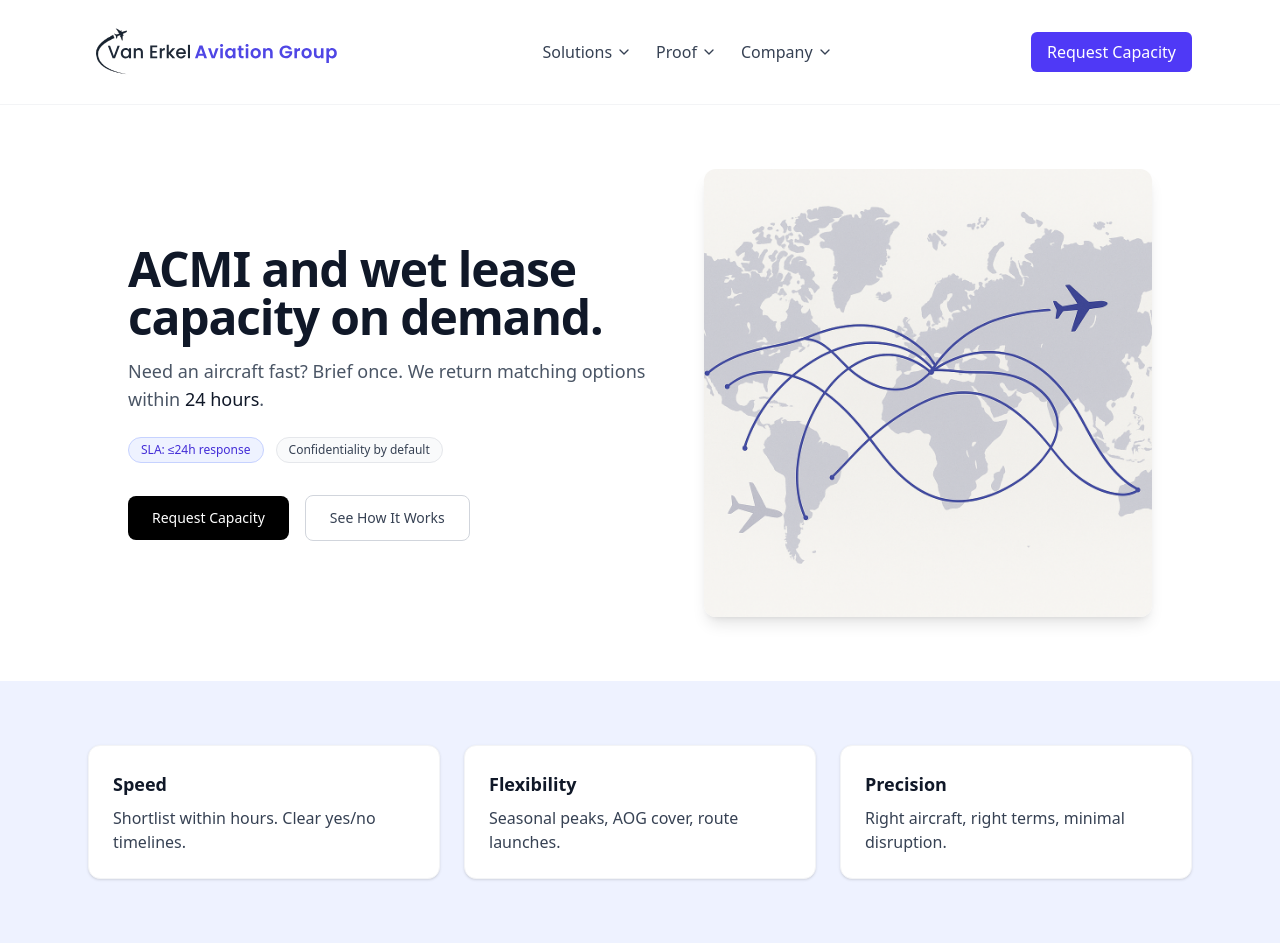
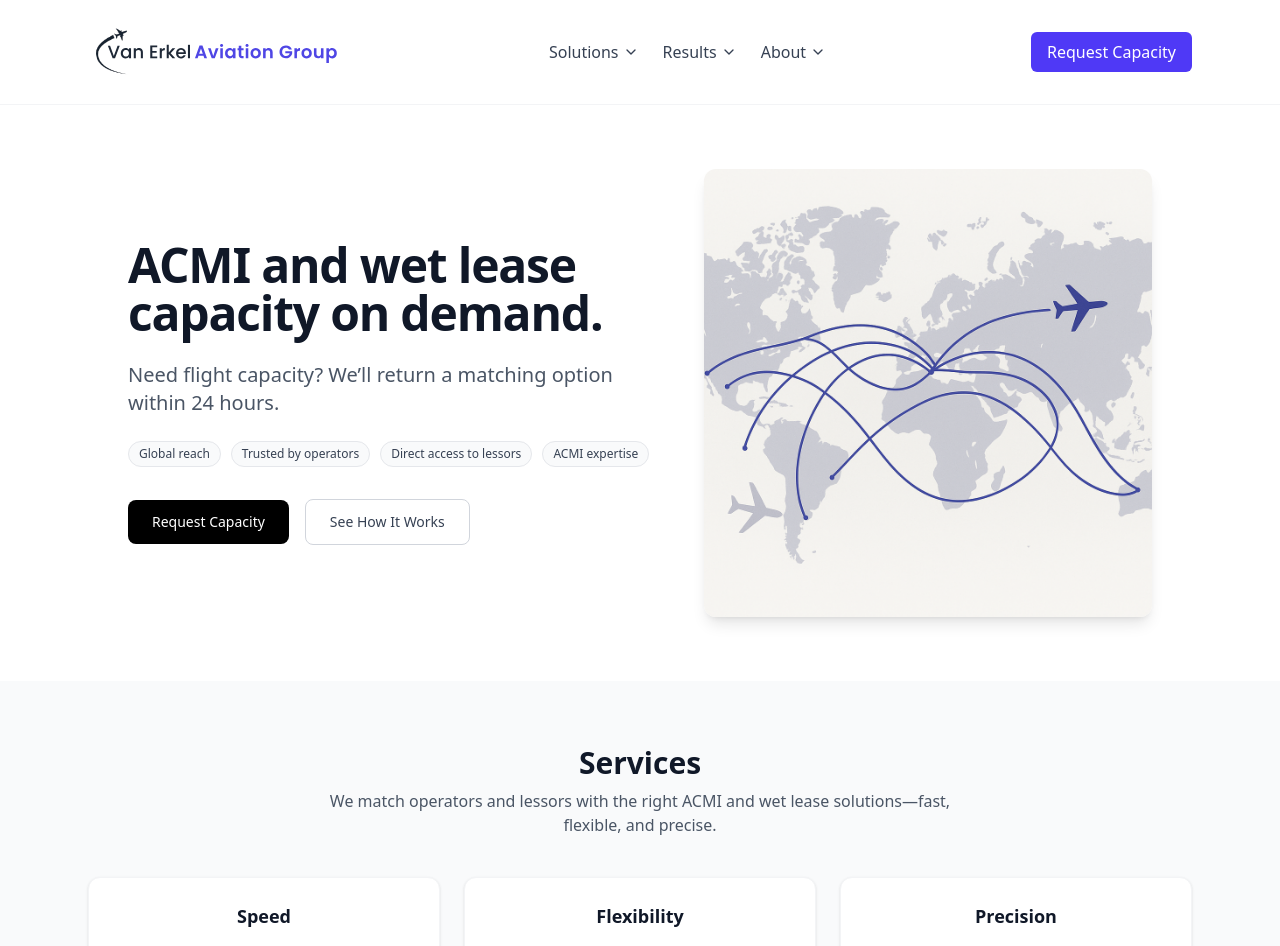
Before and after one commit to jve89/ACMI-Agency, a React (Vite) app in the folder client/: page / in a window 1280 px wide. Shown: the top 946 px of the page. Built offline with nearby package versions, Linux system fonts and the light colour scheme.

Commit message:
Add Metrics section and wire up navigation link in Header

```diff
--- a/client/src/components/Header.tsx
+++ b/client/src/components/Header.tsx
@@ -2,7 +2,7 @@
 import { useEffect, useRef, useState } from "react";
 import { Link, useLocation } from "react-router-dom";
 
-type MenuKey = "solutions" | "proof" | "company" | null;
+type MenuKey = "solutions" | "results" | "about" | null;
 
 export default function Header() {
   const [mobileOpen, setMobileOpen] = useState(false);
@@ -44,8 +44,20 @@ export default function Header() {
     setOpenMenu(key);
   }
 
-  const Anchor = ({ href, children, className = "" }: { href: string; children: string; className?: string }) => (
-    <a href={href} className={`hover:text-gray-900 transition-colors ${className}`} onClick={() => setOpenMenu(null)}>
+  const Anchor = ({
+    href,
+    children,
+    className = "",
+  }: {
+    href: string;
+    children: string;
+    className?: string;
+  }) => (
+    <a
+      href={href}
+      className={`block px-3 py-2 rounded hover:bg-gray-50 transition-colors ${className}`}
+      onClick={() => setOpenMenu(null)}
+    >
       {children}
     </a>
   );
@@ -76,12 +88,24 @@ export default function Header() {
               className="inline-flex items-center gap-1 hover:text-gray-900"
               aria-haspopup="true"
               aria-expanded={openMenu === "solutions"}
-              onClick={() => setOpenMenu(openMenu === "solutions" ? null : "solutions")}
+              onClick={() =>
+                setOpenMenu(openMenu === "solutions" ? null : "solutions")
+              }
               onFocus={() => open("solutions")}
             >
               Solutions
-              <svg className="w-4 h-4" viewBox="0 0 24 24" fill="none" stroke="currentColor">
-                <path strokeWidth="2" strokeLinecap="round" strokeLinejoin="round" d="M6 9l6 6 6-6" />
+              <svg
+                className="w-4 h-4"
+                viewBox="0 0 24 24"
+                fill="none"
+                stroke="currentColor"
+              >
+                <path
+                  strokeWidth="2"
+                  strokeLinecap="round"
+                  strokeLinejoin="round"
+                  d="M6 9l6 6 6-6"
+                />
               </svg>
             </button>
             {openMenu === "solutions" && (
@@ -90,17 +114,17 @@ export default function Header() {
                 onMouseEnter={clearHide}
                 onMouseLeave={scheduleHide}
               >
-                <Anchor href="/#services" className="block px-3 py-2 rounded hover:bg-gray-50">Services</Anchor>
-                <Anchor href="/#services" className="block px-3 py-2 rounded hover:bg-gray-50">How it works</Anchor>
-                <Anchor href="/#sectors" className="block px-3 py-2 rounded hover:bg-gray-50">Who we serve</Anchor>
+                <Anchor href="/#services">Services</Anchor>
+                <Anchor href="/#how-it-works">How It Works</Anchor>
+                <Anchor href="/#sectors">Who We Serve</Anchor>
               </div>
             )}
           </div>
 
-          {/* Proof */}
+          {/* Results */}
           <div
             className="relative"
-            onMouseEnter={() => open("proof")}
+            onMouseEnter={() => open("results")}
             onMouseLeave={scheduleHide}
             data-desktop-menu
           >
@@ -108,33 +132,43 @@ export default function Header() {
               type="button"
               className="inline-flex items-center gap-1 hover:text-gray-900"
               aria-haspopup="true"
-              aria-expanded={openMenu === "proof"}
-              onClick={() => setOpenMenu(openMenu === "proof" ? null : "proof")}
-              onFocus={() => open("proof")}
+              aria-expanded={openMenu === "results"}
+              onClick={() =>
+                setOpenMenu(openMenu === "results" ? null : "results")
+              }
+              onFocus={() => open("results")}
             >
-              Proof
-              <svg className="w-4 h-4" viewBox="0 0 24 24" fill="none" stroke="currentColor">
-                <path strokeWidth="2" strokeLinecap="round" strokeLinejoin="round" d="M6 9l6 6 6-6" />
+              Results
+              <svg
+                className="w-4 h-4"
+                viewBox="0 0 24 24"
+                fill="none"
+                stroke="currentColor"
+              >
+                <path
+                  strokeWidth="2"
+                  strokeLinecap="round"
+                  strokeLinejoin="round"
+                  d="M6 9l6 6 6-6"
+                />
               </svg>
             </button>
-            {openMenu === "proof" && (
+            {openMenu === "results" && (
               <div
                 className="absolute left-0 mt-2 w-56 rounded-xl border border-gray-100 bg-white shadow-lg p-2"
                 onMouseEnter={clearHide}
                 onMouseLeave={scheduleHide}
               >
-                <Anchor href="/#cases" className="block px-3 py-2 rounded hover:bg-gray-50">Case studies</Anchor>
-                <Link to="/success" className="block px-3 py-2 rounded hover:bg-gray-50" onClick={() => setOpenMenu(null)}>
-                  Success
-                </Link>
+                <Anchor href="/#cases">Case Studies</Anchor>
+                <Anchor href="/#metrics">Metrics</Anchor>
               </div>
             )}
           </div>
 
-          {/* Company */}
+          {/* About */}
           <div
             className="relative"
-            onMouseEnter={() => open("company")}
+            onMouseEnter={() => open("about")}
             onMouseLeave={scheduleHide}
             data-desktop-menu
           >
@@ -142,26 +176,68 @@ export default function Header() {
               type="button"
               className="inline-flex items-center gap-1 hover:text-gray-900"
               aria-haspopup="true"
-              aria-expanded={openMenu === "company"}
-              onClick={() => setOpenMenu(openMenu === "company" ? null : "company")}
-              onFocus={() => open("company")}
+              aria-expanded={openMenu === "about"}
+              onClick={() =>
+                setOpenMenu(openMenu === "about" ? null : "about")
+              }
+              onFocus={() => open("about")}
             >
-              Company
-              <svg className="w-4 h-4" viewBox="0 0 24 24" fill="none" stroke="currentColor">
-                <path strokeWidth="2" strokeLinecap="round" strokeLinejoin="round" d="M6 9l6 6 6-6" />
+              About
+              <svg
+                className="w-4 h-4"
+                viewBox="0 0 24 24"
+                fill="none"
+                stroke="currentColor"
+              >
+                <path
+                  strokeWidth="2"
+                  strokeLinecap="round"
+                  strokeLinejoin="round"
+                  d="M6 9l6 6 6-6"
+                />
               </svg>
             </button>
-            {openMenu === "company" && (
+            {openMenu === "about" && (
               <div
                 className="absolute left-0 mt-2 w-56 rounded-xl border border-gray-100 bg-white shadow-lg p-2"
                 onMouseEnter={clearHide}
                 onMouseLeave={scheduleHide}
               >
-                <Link to="/why" className="block px-3 py-2 rounded hover:bg-gray-50" onClick={() => setOpenMenu(null)}>Why Us</Link>
-                <Link to="/faq" className="block px-3 py-2 rounded hover:bg-gray-50" onClick={() => setOpenMenu(null)}>FAQ</Link>
-                <Link to="/privacy" className="block px-3 py-2 rounded hover:bg-gray-50" onClick={() => setOpenMenu(null)}>Privacy</Link>
-                <Link to="/terms" className="block px-3 py-2 rounded hover:bg-gray-50" onClick={() => setOpenMenu(null)}>Terms</Link>
-                <Link to="/contact" className="block px-3 py-2 rounded hover:bg-gray-50" onClick={() => setOpenMenu(null)}>Contact</Link>
+                <Link
+                  to="/why"
+                  className="block px-3 py-2 rounded hover:bg-gray-50"
+                  onClick={() => setOpenMenu(null)}
+                >
+                  Why Us
+                </Link>
+                <Link
+                  to="/faq"
+                  className="block px-3 py-2 rounded hover:bg-gray-50"
+                  onClick={() => setOpenMenu(null)}
+                >
+                  FAQ
+                </Link>
+                <Link
+                  to="/privacy"
+                  className="block px-3 py-2 rounded hover:bg-gray-50"
+                  onClick={() => setOpenMenu(null)}
+                >
+                  Privacy
+                </Link>
+                <Link
+                  to="/terms"
+                  className="block px-3 py-2 rounded hover:bg-gray-50"
+                  onClick={() => setOpenMenu(null)}
+                >
+                  Terms
+                </Link>
+                <Link
+                  to="/contact"
+                  className="block px-3 py-2 rounded hover:bg-gray-50"
+                  onClick={() => setOpenMenu(null)}
+                >
+                  Contact
+                </Link>
               </div>
             )}
           </div>
@@ -186,7 +262,13 @@ export default function Header() {
           onClick={() => setMobileOpen((v) => !v)}
           className="xl:hidden p-2 rounded-md border border-gray-200 text-gray-700 hover:bg-gray-50"
         >
-          <svg className="w-6 h-6" viewBox="0 0 24 24" fill="none" stroke="currentColor" strokeWidth="2">
+          <svg
+            className="w-6 h-6"
+            viewBox="0 0 24 24"
+            fill="none"
+            stroke="currentColor"
+            strokeWidth="2"
+          >
             {mobileOpen ? (
               <path strokeLinecap="round" strokeLinejoin="round" d="M6 18L18 6M6 6l12 12" />
             ) : (
@@ -200,46 +282,104 @@ export default function Header() {
       <div
         id="mobile-nav"
         ref={panelRef}
-        className={`xl:hidden border-t border-gray-100 overflow-hidden transition-[max-height] duration-300 ${mobileOpen ? "max-h-[28rem]" : "max-h-0"}`}
+        className={`xl:hidden border-t border-gray-100 overflow-hidden transition-[max-height] duration-300 ${
+          mobileOpen ? "max-h-[32rem]" : "max-h-0"
+        }`}
       >
         <div className="px-6 py-4 bg-white text-gray-800">
           {/* Solutions */}
           <details className="group">
             <summary className="flex items-center justify-between py-2 cursor-pointer select-none">
               <span className="font-medium">Solutions</span>
-              <svg className="w-4 h-4 transition-transform group-open:rotate-180" viewBox="0 0 24 24" fill="none" stroke="currentColor"><path strokeWidth="2" strokeLinecap="round" strokeLinejoin="round" d="M6 9l6 6 6-6"/></svg>
+              <svg
+                className="w-4 h-4 transition-transform group-open:rotate-180"
+                viewBox="0 0 24 24"
+                fill="none"
+                stroke="currentColor"
+              >
+                <path
+                  strokeWidth="2"
+                  strokeLinecap="round"
+                  strokeLinejoin="round"
+                  d="M6 9l6 6 6-6"
+                />
+              </svg>
             </summary>
             <nav className="pl-2 pb-2 flex flex-col gap-2">
-              <a href="/#services" onClick={() => setMobileOpen(false)} className="py-1 hover:text-gray-900">Services</a>
-              <a href="/#services" onClick={() => setMobileOpen(false)} className="py-1 hover:text-gray-900">How it works</a>
-              <a href="/#sectors" onClick={() => setMobileOpen(false)} className="py-1 hover:text-gray-900">Who we serve</a>
+              <a href="/#services" onClick={() => setMobileOpen(false)} className="py-1 hover:text-gray-900">
+                Services
+              </a>
+              <a href="/#how-it-works" onClick={() => setMobileOpen(false)} className="py-1 hover:text-gray-900">
+                How It Works
+              </a>
+              <a href="/#sectors" onClick={() => setMobileOpen(false)} className="py-1 hover:text-gray-900">
+                Who We Serve
+              </a>
             </nav>
           </details>
 
-          {/* Proof */}
+          {/* Results */}
           <details className="group">
             <summary className="flex items-center justify-between py-2 cursor-pointer select-none">
-              <span className="font-medium">Proof</span>
-              <svg className="w-4 h-4 transition-transform group-open:rotate-180" viewBox="0 0 24 24" fill="none" stroke="currentColor"><path strokeWidth="2" strokeLinecap="round" strokeLinejoin="round" d="M6 9l6 6 6-6"/></svg>
+              <span className="font-medium">Results</span>
+              <svg
+                className="w-4 h-4 transition-transform group-open:rotate-180"
+                viewBox="0 0 24 24"
+                fill="none"
+                stroke="currentColor"
+              >
+                <path
+                  strokeWidth="2"
+                  strokeLinecap="round"
+                  strokeLinejoin="round"
+                  d="M6 9l6 6 6-6"
+                />
+              </svg>
             </summary>
             <nav className="pl-2 pb-2 flex flex-col gap-2">
-              <a href="/#cases" onClick={() => setMobileOpen(false)} className="py-1 hover:text-gray-900">Case studies</a>
-              <Link to="/success" onClick={() => setMobileOpen(false)} className="py-1 hover:text-gray-900">Success</Link>
+              <a href="/#cases" onClick={() => setMobileOpen(false)} className="py-1 hover:text-gray-900">
+                Case Studies
+              </a>
+              <a href="/#metrics" onClick={() => setMobileOpen(false)} className="py-1 hover:text-gray-900">
+                Metrics
+              </a>
             </nav>
           </details>
 
-          {/* Company */}
+          {/* About */}
           <details className="group">
             <summary className="flex items-center justify-between py-2 cursor-pointer select-none">
-              <span className="font-medium">Company</span>
-              <svg className="w-4 h-4 transition-transform group-open:rotate-180" viewBox="0 0 24 24" fill="none" stroke="currentColor"><path strokeWidth="2" strokeLinecap="round" strokeLinejoin="round" d="M6 9l6 6 6-6"/></svg>
+              <span className="font-medium">About</span>
+              <svg
+                className="w-4 h-4 transition-transform group-open:rotate-180"
+                viewBox="0 0 24 24"
+                fill="none"
+                stroke="currentColor"
+              >
+                <path
+                  strokeWidth="2"
+                  strokeLinecap="round"
+                  strokeLinejoin="round"
+                  d="M6 9l6 6 6-6"
+                />
+              </svg>
             </summary>
             <nav className="pl-2 pb-2 flex flex-col gap-2">
-              <Link to="/why" onClick={() => setMobileOpen(false)} className="py-1 hover:text-gray-900">Why Us</Link>
-              <Link to="/faq" onClick={() => setMobileOpen(false)} className="py-1 hover:text-gray-900">FAQ</Link>
-              <Link to="/privacy" onClick={() => setMobileOpen(false)} className="py-1 hover:text-gray-900">Privacy</Link>
-              <Link to="/terms" onClick={() => setMobileOpen(false)} className="py-1 hover:text-gray-900">Terms</Link>
-              <Link to="/contact" onClick={() => setMobileOpen(false)} className="py-1 hover:text-gray-900">Contact</Link>
+              <Link to="/why" onClick={() => setMobileOpen(false)} className="py-1 hover:text-gray-900">
+                Why Us
+              </Link>
+              <Link to="/faq" onClick={() => setMobileOpen(false)} className="py-1 hover:text-gray-900">
+                FAQ
+              </Link>
+              <Link to="/privacy" onClick={() => setMobileOpen(false)} className="py-1 hover:text-gray-900">
+                Privacy
+              </Link>
+              <Link to="/terms" onClick={() => setMobileOpen(false)} className="py-1 hover:text-gray-900">
+                Terms
+              </Link>
+              <Link to="/contact" onClick={() => setMobileOpen(false)} className="py-1 hover:text-gray-900">
+                Contact
+              </Link>
             </nav>
           </details>
 
--- a/client/src/components/pages/HomePage.tsx
+++ b/client/src/components/pages/HomePage.tsx
@@ -1,10 +1,11 @@
 // client/src/components/pages/HomePage.tsx
 
 import Hero from "../sections/Hero";
-import ValueProps from "../sections/ValueProps";
+import Services from "../sections/Services";
 import HowItWorks from "../sections/HowItWorks";
 import Sectors from "../sections/Sectors";
 import CaseStudies from "../sections/CaseStudies";
+import Metrics from "../sections/Metrics";
 import Creds from "../sections/Creds";
 import Contact from "../sections/Contact";
 
@@ -15,8 +16,8 @@ export default function HomePage() {
         <Hero />
       </section>
 
-      <section id="value">
-        <ValueProps />
+      <section id="services">
+        <Services />
       </section>
 
       <section id="how-it-works">
@@ -31,6 +32,10 @@ export default function HomePage() {
         <CaseStudies />
       </section>
 
+      <section id="metrics">
+        <Metrics />
+      </section>
+
       <section id="creds">
         <Creds />
       </section>
--- a/client/src/components/sections/Hero.tsx
+++ b/client/src/components/sections/Hero.tsx
@@ -9,18 +9,25 @@ export default function Hero() {
           <h1 className="text-4xl md:text-5xl font-bold tracking-tight text-gray-900">
             ACMI and wet lease capacity on demand.
           </h1>
-          <p className="mt-4 text-lg text-gray-600">
-            Need an aircraft fast? Brief once. We return matching options within{" "}
-            <span className="font-medium text-gray-900">24 hours</span>.
+
+          {/* Subline */}
+          <p className="mt-6 text-xl text-gray-600">
+            Need flight capacity? <span className="font-medium">We’ll return a matching option within 24 hours.</span>
           </p>
 
           {/* Badges */}
-          <div className="mt-6 flex flex-wrap items-center justify-center gap-3 md:justify-start">
-            <span className="inline-flex items-center gap-2 rounded-full border border-indigo-200 bg-indigo-50 px-3 py-1 text-xs font-medium text-indigo-700">
-              SLA: ≤24h response
+          <div className="mt-6 flex flex-wrap items-center justify-center gap-2.5 sm:justify-start">
+            <span className="inline-flex items-center rounded-full border border-gray-200 bg-gray-50 px-2.5 py-1 text-xs font-normal text-gray-700">
+              Global reach
             </span>
-            <span className="inline-flex items-center gap-2 rounded-full border border-gray-200 bg-gray-50 px-3 py-1 text-xs font-medium text-gray-700">
-              Confidentiality by default
+            <span className="inline-flex items-center rounded-full border border-gray-200 bg-gray-50 px-2.5 py-1 text-xs font-normal text-gray-700">
+              Trusted by operators
+            </span>
+            <span className="inline-flex items-center rounded-full border border-gray-200 bg-gray-50 px-2.5 py-1 text-xs font-normal text-gray-700">
+              Direct access to lessors
+            </span>
+            <span className="inline-flex items-center rounded-full border border-gray-200 bg-gray-50 px-2.5 py-1 text-xs font-normal text-gray-700">
+              ACMI expertise
             </span>
           </div>
 
--- /dev/null
+++ b/client/src/components/sections/Metrics.tsx
@@ -0,0 +1,30 @@
+// client/src/components/sections/Metrics.tsx
+export default function Metrics() {
+  const kpis = [
+    { label: "Avg. response", value: "≤ 24h", note: "first matching option" },
+    { label: "Time to shortlist", value: "2h", note: "typical initial options" },
+    { label: "Network size", value: "100+ ", note: "operators & lessors" },
+    { label: "On-time launches", value: "98%", note: "past 12 months" },
+  ];
+
+  return (
+    <section id="metrics" aria-labelledby="metrics-heading" className="py-16 bg-gray-50">
+      <div className="max-w-6xl mx-auto px-6">
+        <div className="flex flex-col items-center text-center">
+          <h2 id="metrics-heading" className="text-3xl font-bold text-gray-900">Metrics</h2>
+          <p className="mt-2 max-w-2xl text-gray-600">Operational proof at a glance.</p>
+        </div>
+
+        <div className="mt-10 grid gap-6 sm:grid-cols-2 md:grid-cols-4">
+          {kpis.map(({ label, value, note }) => (
+            <div key={label} className="rounded-xl border border-gray-100 bg-white p-6 text-center shadow-sm">
+              <div className="text-3xl font-bold text-gray-900">{value}</div>
+              <div className="mt-1 text-sm font-medium text-gray-700">{label}</div>
+              <div className="mt-1 text-xs text-gray-500">{note}</div>
+            </div>
+          ))}
+        </div>
+      </div>
+    </section>
+  );
+}
--- /dev/null
+++ b/client/src/components/sections/Services.tsx
@@ -0,0 +1,48 @@
+// client/src/components/sections/Services.tsx
+
+export default function Services() {
+  const services = [
+    {
+      title: "Speed",
+      text: "Shortlist within hours. Clear yes/no timelines.",
+    },
+    {
+      title: "Flexibility",
+      text: "Seasonal peaks, AOG cover, route launches.",
+    },
+    {
+      title: "Precision",
+      text: "Right aircraft, right terms, minimal disruption.",
+    },
+  ];
+
+  return (
+    <section id="services" aria-labelledby="services-heading" className="py-16 bg-gray-50">
+      <div className="max-w-6xl mx-auto px-6">
+        {/* Heading */}
+        <div className="flex flex-col items-center text-center">
+          <h2 id="services-heading" className="text-3xl font-bold text-gray-900">
+            Services
+          </h2>
+          <p className="mt-2 max-w-2xl text-gray-600">
+            We match operators and lessors with the right ACMI and wet lease
+            solutions—fast, flexible, and precise.
+          </p>
+        </div>
+
+        {/* Service cards */}
+        <div className="mt-10 grid gap-6 md:grid-cols-3">
+          {services.map(({ title, text }) => (
+            <div
+              key={title}
+              className="rounded-xl border border-gray-100 bg-white p-6 text-center shadow-sm transition hover:shadow-md"
+            >
+              <h3 className="text-lg font-semibold text-gray-900">{title}</h3>
+              <p className="mt-3 text-gray-600">{text}</p>
+            </div>
+          ))}
+        </div>
+      </div>
+    </section>
+  );
+}
--- a/client/src/components/sections/ValueProps.tsx
+++ /dev/null
@@ -1,35 +0,0 @@
-// client/src/components/sections/ValueProps.tsx
-export default function ValueProps() {
-  const values = [
-    {
-      title: "Speed",
-      text: "Shortlist within hours. Clear yes/no timelines.",
-    },
-    {
-      title: "Flexibility",
-      text: "Seasonal peaks, AOG cover, route launches.",
-    },
-    {
-      title: "Precision",
-      text: "Right aircraft, right terms, minimal disruption.",
-    },
-  ];
-
-  return (
-    <section id="value" aria-label="Key benefits" className="bg-indigo-50 py-16">
-      <div className="mx-auto max-w-6xl px-6">
-        <div className="grid gap-6 sm:grid-cols-3">
-          {values.map(({ title, text }) => (
-            <div
-              key={title}
-              className="rounded-xl border border-gray-100 bg-white p-6 shadow-sm transition hover:shadow-md"
-            >
-              <h3 className="text-lg font-semibold text-gray-900">{title}</h3>
-              <p className="mt-2 text-gray-700">{text}</p>
-            </div>
-          ))}
-        </div>
-      </div>
-    </section>
-  );
-}
```
Also changed, not shown: 1 other file (tests, documents, lock files or other folders).
